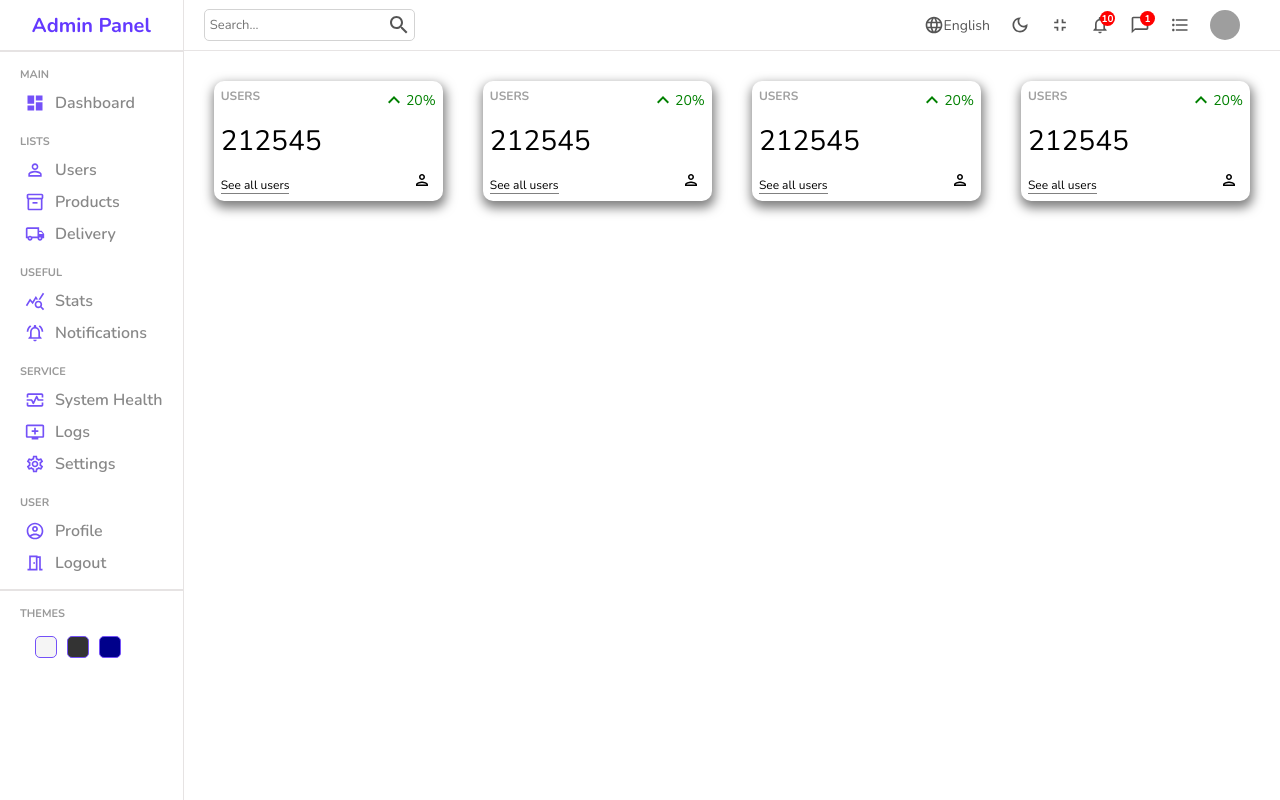
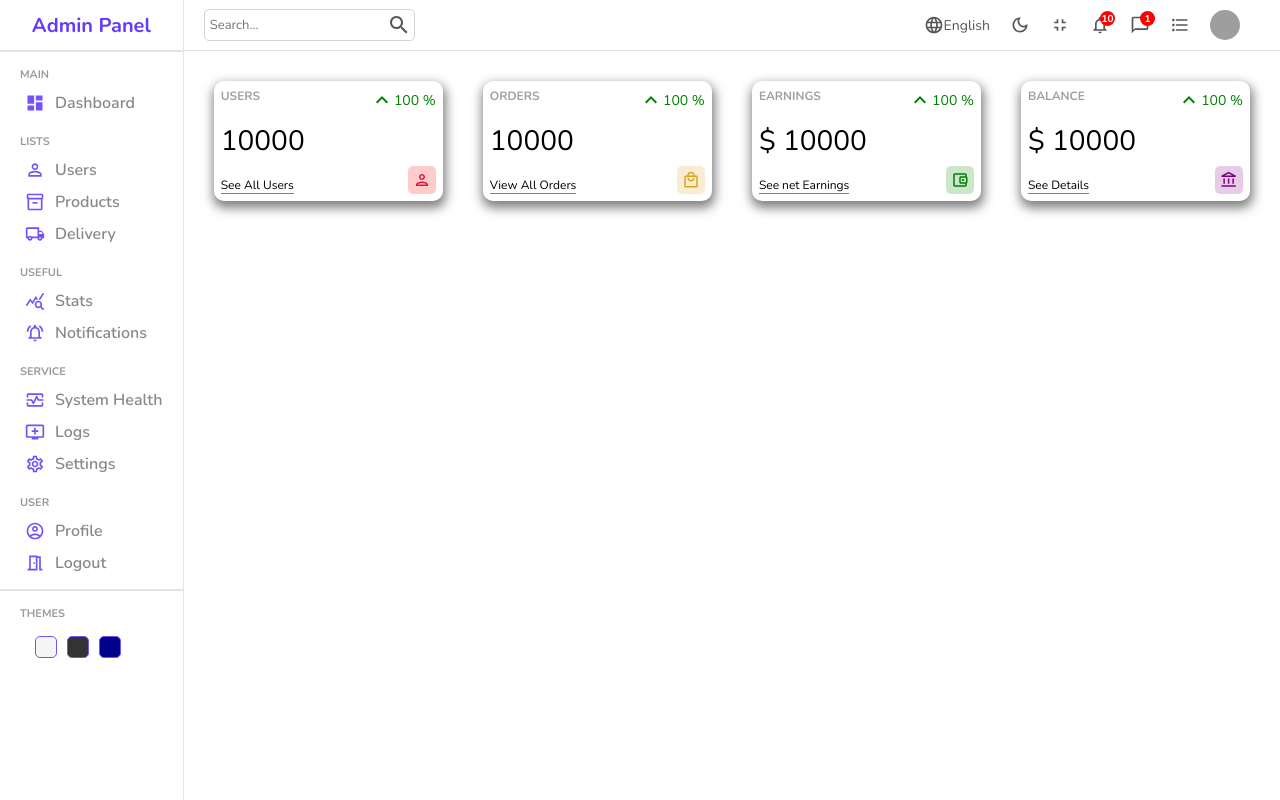
Before and after one commit to sumankmaiti/ReactAdminPanel, a React (Create React App) app in the folder frontend/: page / in a window 1280 px wide. Built offline with nearby package versions, Linux system fonts and the light colour scheme; grey boxes are pictures that could not be loaded.

Commit message:
widgets done

```diff
--- a/frontend/src/components/widget/Widget.jsx
+++ b/frontend/src/components/widget/Widget.jsx
@@ -1,25 +1,104 @@
-import KeyboardArrowUpOutlinedIcon from '@mui/icons-material/KeyboardArrowUpOutlined';
-import PersonOutlinedIcon from '@mui/icons-material/PersonOutlined';
+import KeyboardArrowUpOutlinedIcon from "@mui/icons-material/KeyboardArrowUpOutlined";
+import PersonOutlinedIcon from "@mui/icons-material/PersonOutlined";
+import LocalMallOutlinedIcon from "@mui/icons-material/LocalMallOutlined";
+import AccountBalanceOutlinedIcon from "@mui/icons-material/AccountBalanceOutlined";
+import AccountBalanceWalletOutlinedIcon from "@mui/icons-material/AccountBalanceWalletOutlined";
 
-import './widget.scss'
+import "./widget.scss";
 
-const Widget = () => {
+const Widget = ({ type }) => {
+  let data;
+  const amount = 10000;
+  const diff = 100;
+
+  switch (type) {
+    case "user":
+      data = {
+        title: "USERS",
+        isMoney: false,
+        link: "See All Users",
+        icon: (
+          <PersonOutlinedIcon
+            className="icon"
+            style={{
+              color: "crimson",
+              backgroundColor: "rgba(255, 0, 0, 0.2)",
+            }}
+          />
+        ),
+      };
+      break;
+
+    case "order":
+      data = {
+        title: "ORDERS",
+        isMoney: false,
+        link: "View All Orders",
+        icon: (
+          <LocalMallOutlinedIcon
+            className="icon"
+            style={{
+              color: "goldenrod",
+              backgroundColor: "rgba(218, 165, 32, 0.2)",
+            }}
+          />
+        ),
+      };
+      break;
+
+    case "earning":
+      data = {
+        title: "EARNINGS",
+        isMoney: true,
+        link: "See net Earnings",
+        icon: (
+          <AccountBalanceWalletOutlinedIcon
+            className="icon"
+            style={{ color: "green", backgroundColor: "rgba(0, 128, 0, 0.2)" }}
+          />
+        ),
+      };
+      break;
+
+    case "balance":
+      data = {
+        title: "BALANCE",
+        isMoney: true,
+        link: "See Details",
+        icon: (
+          <AccountBalanceOutlinedIcon
+            className="icon"
+            style={{
+              color: "purple",
+              backgroundColor: "rgba(128, 0, 128, 0.2)",
+            }}
+          />
+        ),
+      };
+      break;
+
+    default:
+      break;
+  }
   return (
-    <div className='widget'>
-        <div className='left'>
-          <span className='title'> USERS </span>
-          <span className='counter'> 212545 </span>
-          <span className='link'> See all users </span>
+    <div className="widget">
+      <div className="left">
+        <span className="title"> {data.title} </span>
+        <span className="counter">
+          {" "}
+          {data.isMoney && "$"} {amount}{" "}
+        </span>
+        <span className="link"> {data.link} </span>
+      </div>
+      <div className="right">
+        <div className="percentage positive">
+          <KeyboardArrowUpOutlinedIcon />
+          {diff} %
         </div>
-        <div className='right'>
-          <div className="percentage positive">
-            <KeyboardArrowUpOutlinedIcon />
-            20%
-          </div>
-          <PersonOutlinedIcon className='icon' />
-        </div>
+        {data.icon}
+      </div>
     </div>
-  )
-}
+  );
+};
 
-export default Widget
+export default Widget;
--- a/frontend/src/pages/home/Home.jsx
+++ b/frontend/src/pages/home/Home.jsx
@@ -11,11 +11,12 @@ const Home = () => {
 			<div className="homeContainer">
 				<Navbar />
 				<div className='widgets'>
-					<Widget />
-					<Widget />
-					<Widget />
-					<Widget />
+					<Widget type='user'/>
+					<Widget type='order'/>
+					<Widget type='earning'/>
+					<Widget type='balance'/>
 				</div>
+
 			</div>
 		</div>
 	)
```
